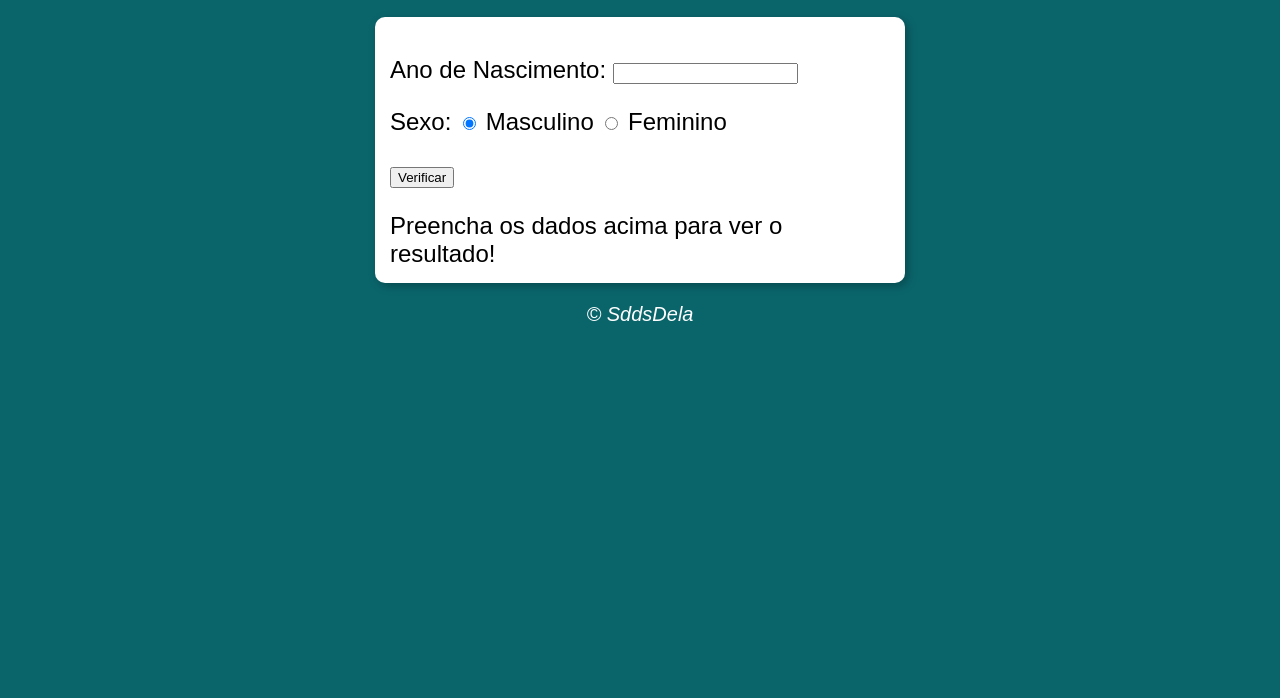
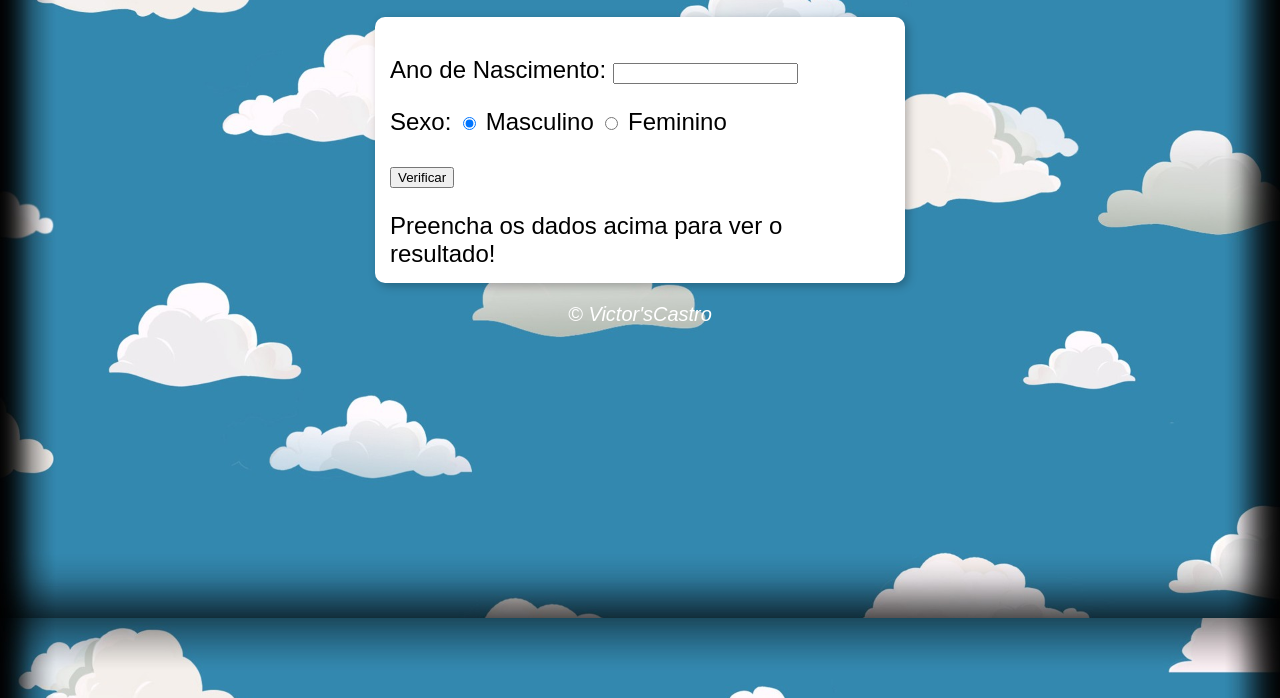
Before and after one commit to Victorc-Castro/verificador-de-idade, a plain HTML site: page index.html in a window 1280 px wide. Shown: the part 102-800 px from the top of the page. Drawn offline with Linux system fonts and the light colour scheme.

```diff
--- a/estilo.css
+++ b/estilo.css
@@ -1,5 +1,6 @@
 body{
-    background: rgb(10, 101, 107);
+    background-image: url(./assets/bg.png);
+    background-size: cover;
     font: normal 18pt Arial;
 }
 
--- a/index.html
+++ b/index.html
@@ -34,7 +34,7 @@
         </div>
     </section>
     <footer>
-        <p>&copy; SddsDela</p>
+        <p>&copy; Victor'sCastro</p>
     </footer>
 
     <script src="script.js"></script>
```
Also changed, not shown: assets/bg.png (added), assets/bgg.png (added), 2 other files.
